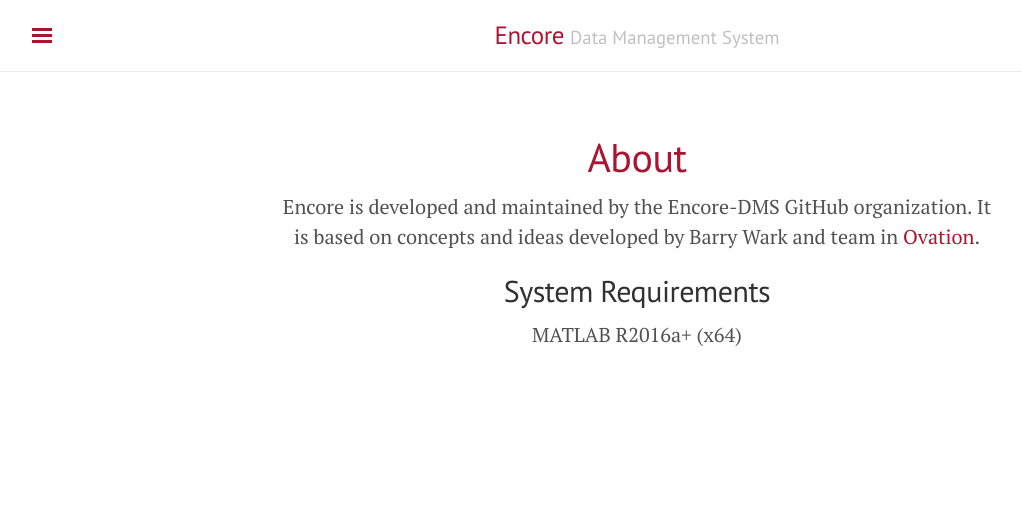
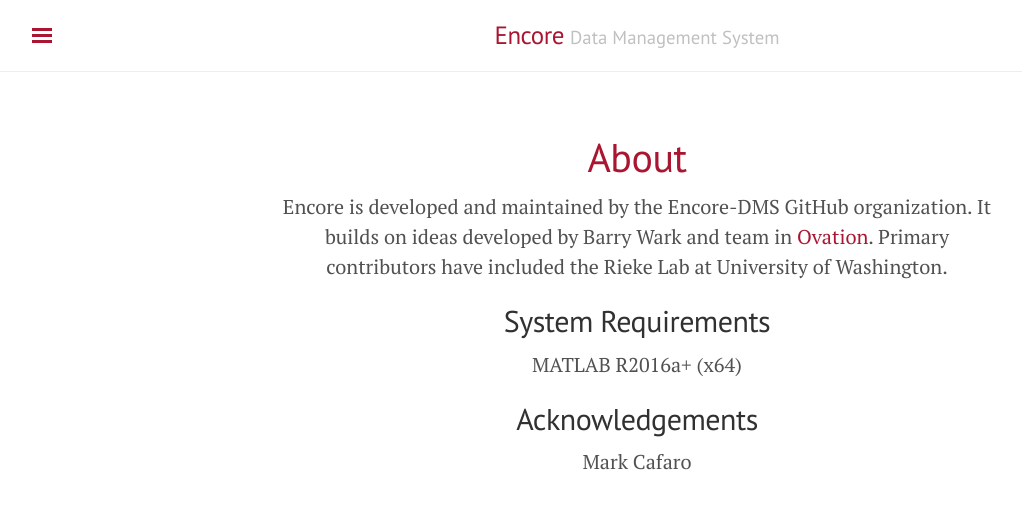
Before and after one commit to Encore-DMS/encore-dms.github.io, a Jekyll site: the page built from about.md, in a window 1280 px wide. Shown: the top 509 px of the page, without its empty margins (3-1025 px from the left). Built offline with Jekyll 4.4.1, drawn with Linux system fonts in a browser that asks for light colours.

```diff
--- a/_config.yml
+++ b/_config.yml
@@ -8,6 +8,7 @@ tagline:             'Data Management System'
 description:         'Encore is a MATLAB based data management system for scientists.'
 url:                 http://encore-dms.github.io
 baseurl:             ''
+usergroup:           https://groups.google.com/forum/#!forum/symphony-das
 
 # About/contact
 author:
@@ -20,6 +21,7 @@ version:             0.0.0.0
 
 github:
   repo:              https://github.com/Encore-DMS/encore
+  org:               https://github.com/Encore-DMS
 
 gitbook:
   book:              https://cafarm.gitbooks.io/encore
--- a/_includes/sidebar.html
+++ b/_includes/sidebar.html
@@ -25,8 +25,9 @@
       {% endif %}
     {% endfor %}
 
+    <a class="sidebar-nav-item" href="{{ site.usergroup }}">User Group</a>
     <a class="sidebar-nav-item" href="{{ site.gitbook.book }}/content/">Documentation</a>
-    <a class="sidebar-nav-item" href="{{ site.github.repo }}">GitHub project</a>
+    <a class="sidebar-nav-item" href="{{ site.github.org }}">GitHub Organization</a>
     <span class="sidebar-nav-item">Currently v{{ site.version }}</span>
   </nav>
 
--- a/about.md
+++ b/about.md
@@ -3,7 +3,10 @@ layout: page
 title: About
 ---
 
-Encore is developed and maintained by the Encore-DMS GitHub organization. It is based on concepts and ideas developed by Barry Wark and team in [Ovation](https://www.ovation.io).
+Encore is developed and maintained by the Encore-DMS GitHub organization. It builds on ideas developed by Barry Wark and team in [Ovation](https://www.ovation.io). Primary contributors have included the Rieke Lab at University of Washington.
 
 ## System Requirements
 MATLAB R2016a+ (x64)
+
+## Acknowledgements
+Mark Cafaro
```
Also changed, not shown: index.md (+1 -1 lines).
